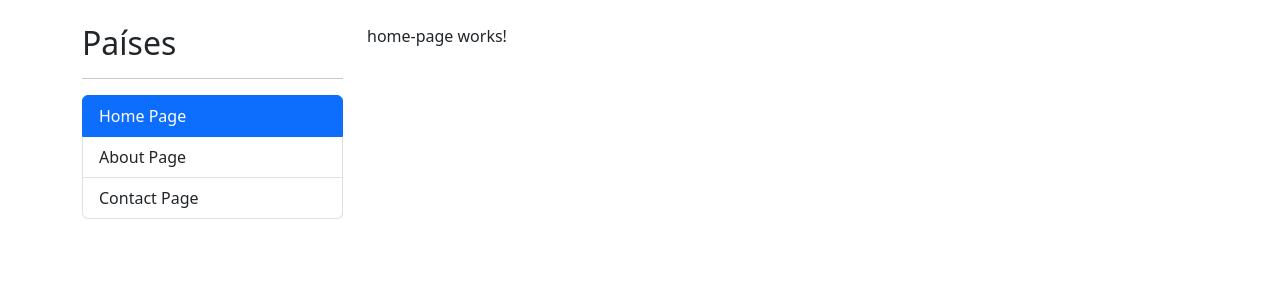
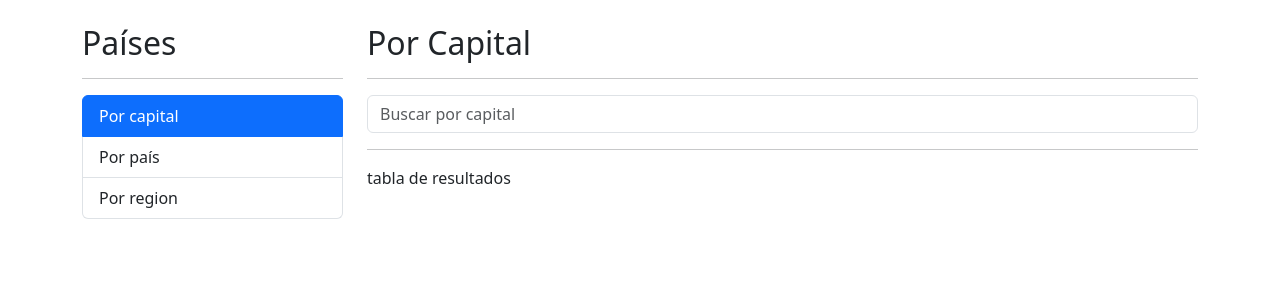
Before and after one commit to MichaelLewicki/angular-countries-app, an Angular app: page /countries/by-capital in a window 1280 px wide. Before the commit this address led to /. Shown: the top 300 px of the page. Built offline with nearby package versions, Linux system fonts and the light colour scheme.

Commit message:
search box was added

```diff
--- a/src/app/app-routing.module.ts
+++ b/src/app/app-routing.module.ts
@@ -4,12 +4,13 @@ import { RouterModule, Routes } from '@angular/router';
 import { AboutPageComponent } from './shared/pages/about-page/about-page.component';
 import { HomePageComponent } from './shared/pages/home-page/home-page.component';
 import { ContactPageComponent } from './shared/pages/contact-page/contact-page.component';
+import { CountriesModule } from './countries/countries.module';
 
 const routes: Routes = [
-  {
-    path: '',
-    component: HomePageComponent
-  },
+  //{
+  //  path: '',
+  //  component: HomePageComponent
+  //},
   {
     path: 'about',
     component: AboutPageComponent
@@ -19,8 +20,14 @@ const routes: Routes = [
     component: ContactPageComponent
   },
   {
+    path: 'countries',
+    //para cargar modulos en las rutas de una manera perezosa, no se puede agregar el module directamente.
+    //en esta versión es así, pero en veriones anteriores de ng puede ser diferente. Ahora es más fácil
+    loadChildren: () => import('./countries/countries.module').then(m => m.CountriesModule),
+  },
+  {
     path: '**',
-    redirectTo: ''
+    redirectTo: 'countries'
   }
 ];
 
--- a/src/app/app.module.ts
+++ b/src/app/app.module.ts
@@ -12,8 +12,9 @@ import { SharedModule } from './shared/shared.module';
   ],
   imports: [
     BrowserModule,
+    AppRoutingModule,
+
     SharedModule,
-    AppRoutingModule
   ],
   providers: [],
   bootstrap: [AppComponent]
--- a/src/app/countries/countries.module.ts
+++ b/src/app/countries/countries.module.ts
@@ -5,6 +5,7 @@ import { ByCountryPageComponent } from './pages/by-country-page/by-country-page.
 import { ByRegionPageComponent } from './pages/by-region-page/by-region-page.component';
 import { CountryPageComponent } from './pages/country-page/country-page.component';
 import { CountriesRoutingModule } from './countries-routing.module';
+import { SharedModule } from '../shared/shared.module';
 
 
 
@@ -17,7 +18,8 @@ import { CountriesRoutingModule } from './countries-routing.module';
   ],
   imports: [
     CommonModule,
-    CountriesRoutingModule
+    CountriesRoutingModule,
+    SharedModule
   ]
 })
 export class CountriesModule { }
--- a/src/app/countries/pages/by-capital-page/by-capital-page.component.html
+++ b/src/app/countries/pages/by-capital-page/by-capital-page.component.html
@@ -1 +1,20 @@
-<p>by-capital-page works!</p>
+<h2>Por Capital</h2>
+<hr>
+
+<div class="row">
+  <div class="col">
+    <!-- SearchBox -->
+    <shared-search-box
+      (onValue)="searchByCapital($event)"
+      placeholder="Buscar por capital"
+    ></shared-search-box>
+  </div>
+</div>
+
+<div class="row">
+  <div class="col">
+    <!-- result table -->
+    <hr>
+    tabla de resultados
+  </div>
+</div>
--- a/src/app/countries/pages/by-capital-page/by-capital-page.component.ts
+++ b/src/app/countries/pages/by-capital-page/by-capital-page.component.ts
@@ -1,4 +1,4 @@
-import { Component } from '@angular/core';
+import { Component, Output } from '@angular/core';
 
 @Component({
   selector: 'app-by-capital-page',
@@ -8,4 +8,10 @@ import { Component } from '@angular/core';
 })
 export class ByCapitalPageComponent {
 
+  public searchByCapital( term: string ):void {
+    console.log('Desde ByCapitalPage');
+    console.log({ term });
+    //this.onValue = term;
+  }
+
 }
--- /dev/null
+++ b/src/app/shared/components/search-box/search-box.component.html
@@ -0,0 +1,7 @@
+<input
+  type="text"
+  [placeholder]="placeholder"
+  class="form-control"
+  #referenciaLocal
+  (keyup.enter)="emitValue( referenciaLocal.value )"
+>
--- /dev/null
+++ b/src/app/shared/components/search-box/search-box.component.ts
@@ -0,0 +1,21 @@
+import { Component, EventEmitter, Input, Output } from '@angular/core';
+
+@Component({
+  selector: 'shared-search-box',
+  templateUrl: './search-box.component.html',
+  styles: [
+  ]
+})
+export class SearchBoxComponent {
+
+  @Input()
+  public placeholder: string = '';
+
+  @Output()
+  public onValue = new EventEmitter<string>();
+
+  public emitValue( value: string ):void {
+    this.onValue.emit( value );
+  }
+
+}
--- a/src/app/shared/components/sidebar/sidebar.component.html
+++ b/src/app/shared/components/sidebar/sidebar.component.html
@@ -2,7 +2,7 @@
 <hr>
 
 <ul class="list-group">
-
+  <!--
   <li routerLink=""
     routerLinkActive="active"
     [routerLinkActiveOptions]="{ exact: true }"
@@ -19,5 +19,21 @@
     class="list-group-item">
     Contact Page
   </li>
+  -->
+  <li routerLink="countries/by-capital"
+    routerLinkActive="active"
+    class="list-group-item">
+    Por capital
+  </li>
+  <li routerLink="countries/by-country"
+    routerLinkActive="active"
+    class="list-group-item">
+    Por país
+  </li>
+  <li routerLink="countries/by-region"
+    routerLinkActive="active"
+    class="list-group-item">
+    Por region
+  </li>
 
 </ul>
--- /dev/null
+++ b/src/app/shared/home-page/home-page.component.html
@@ -0,0 +1 @@
+<p>home-page works!</p>
```
Also changed, not shown: src/app/countries/countries-routing.module.ts (+10 -4 lines), src/app/shared/home-page/home-page.component.ts (added, +11 -0 lines), src/app/shared/shared.module.ts (+5 -2 lines).
